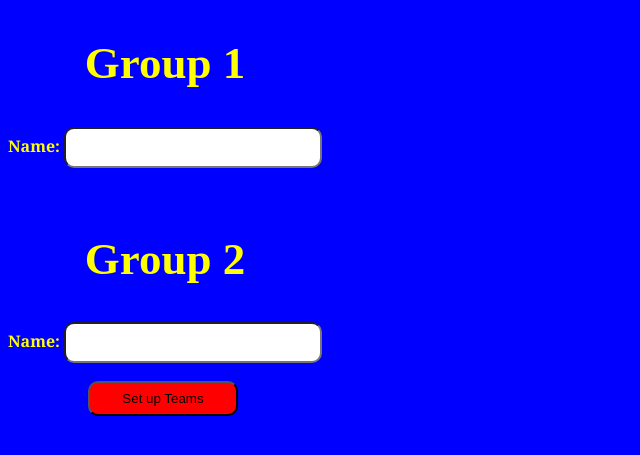
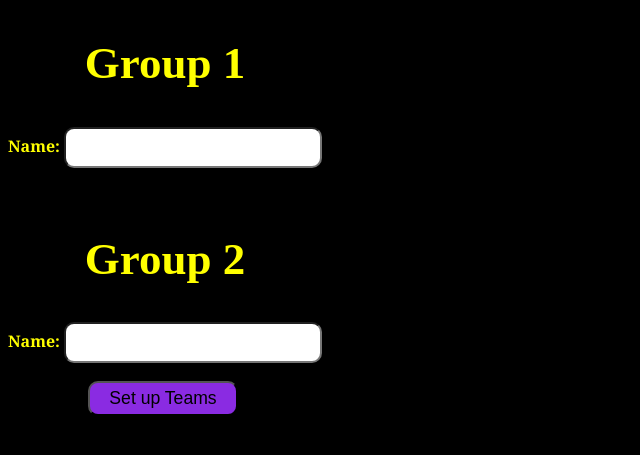
Before and after one commit to DarK-Zer0/PW01-Jeopardy, a PHP site: page /group.php in a window 1280 px wide. Shown: the top 455 px of the page, without its empty margins (0-640 px from the left). Run offline with PHP 8.4, Linux system fonts and the light colour scheme.

Commit message:
updated style for group.php

```diff
--- a/group.php
+++ b/group.php
@@ -4,12 +4,12 @@ session_start();
 <!DOCTYPE html>
 <html>
 <head>
-    <title>Jeoparody - Set Up</title>
+    <title>Set up Teams</title>
     <link rel="stylesheet" href="group_style.css">
 </head>
 <body>
 <?php
-  session_start();
+
 
     // Define variables to store group information
     $group1Name = $group1Err = "";
@@ -17,31 +17,34 @@ session_start();
 
     // Check if form is submitted
     if ($_SERVER["REQUEST_METHOD"] == "POST") {
-    if (empty($_POST["group1Name"])) {
+           if(empty($_POST["group1Name"])){
              $group1Err = "*name is required";
-    } elseif (!preg_match("/^[A-Za-z0-9_ ]+$/", $_POST["group1Name"])) {
+           }elseif (!preg_match("/^[A-Za-z0-9_ ]+$/",$_POST["group1Name"])) {
             $group1Err = "*Only letters,numbers and underscore are allowed.";
-    } else {
+           }else{
                  $group1Name = $_POST["group1Name"];
                  $_SESSION["group1Name"] = $group1Name;
            }
 
-    if (empty($_POST["group2Name"])) {
+
+           if(empty($_POST["group2Name"])){
             $group2Err = "*name is required";
-    } elseif (!preg_match("/^[A-Za-z0-9_ ]+$/", $_POST["group2Name"])) {
+          }elseif (!preg_match("/^[A-Za-z0-9_ ]+$/",$_POST["group2Name"])) {
            $group2Err = "*Only letters,numbers and underscore are allowed.";
-    } else {
+          }else{
                 $group2Name = $_POST["group2Name"];
                 $_SESSION["group2Name"] = $group2Name;
           }
 
-    if (empty($group1Err) && empty($group2Err)) {
+          if (empty($group1Err) && empty($group2Err) ) {
             // No errors, proceed with signup process
-        header("Location: mainBoard.php?start=1");
+            header("Location: mainBoard.php");
             exit;
         }
+
      }
 ?>
+
   <div class= "main_class" >
 
   <div class= "team_header">
--- a/group_style.css
+++ b/group_style.css
@@ -2,7 +2,7 @@ html{
 	min-height: 100%;
 }
 body{
-	background-color: blue;
+	background-color: black;
 	margin-top: 20px;
 	background-repeat: no-repeat;
 	background-size: cover;
@@ -52,7 +52,7 @@ body{
 
 	max-width: fit-content;
 	margin: 0;
-	background-color: blue;
+
 }
 
 input[type=text] {
@@ -67,9 +67,11 @@ input[type=text] {
 input[type=submit]{
 	cursor: pointer;
 	border-radius:10px;
-	background-color: red;
+	background-color:blueviolet;
+
     height: 35px;
     width: 150px;
+	font-size: 110%;
 }
 label {
 	display: inline-block;
```
Lines whose indentation alone changed are shown as unchanged.
